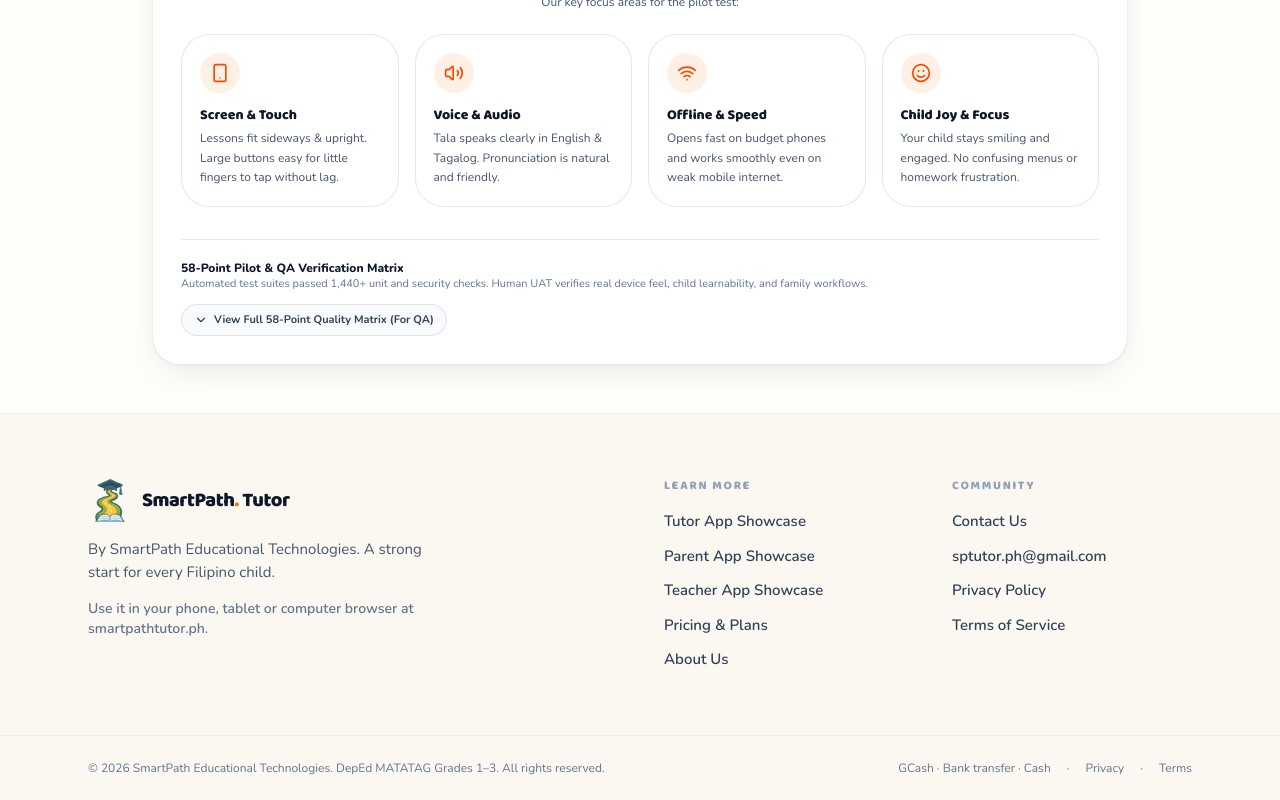
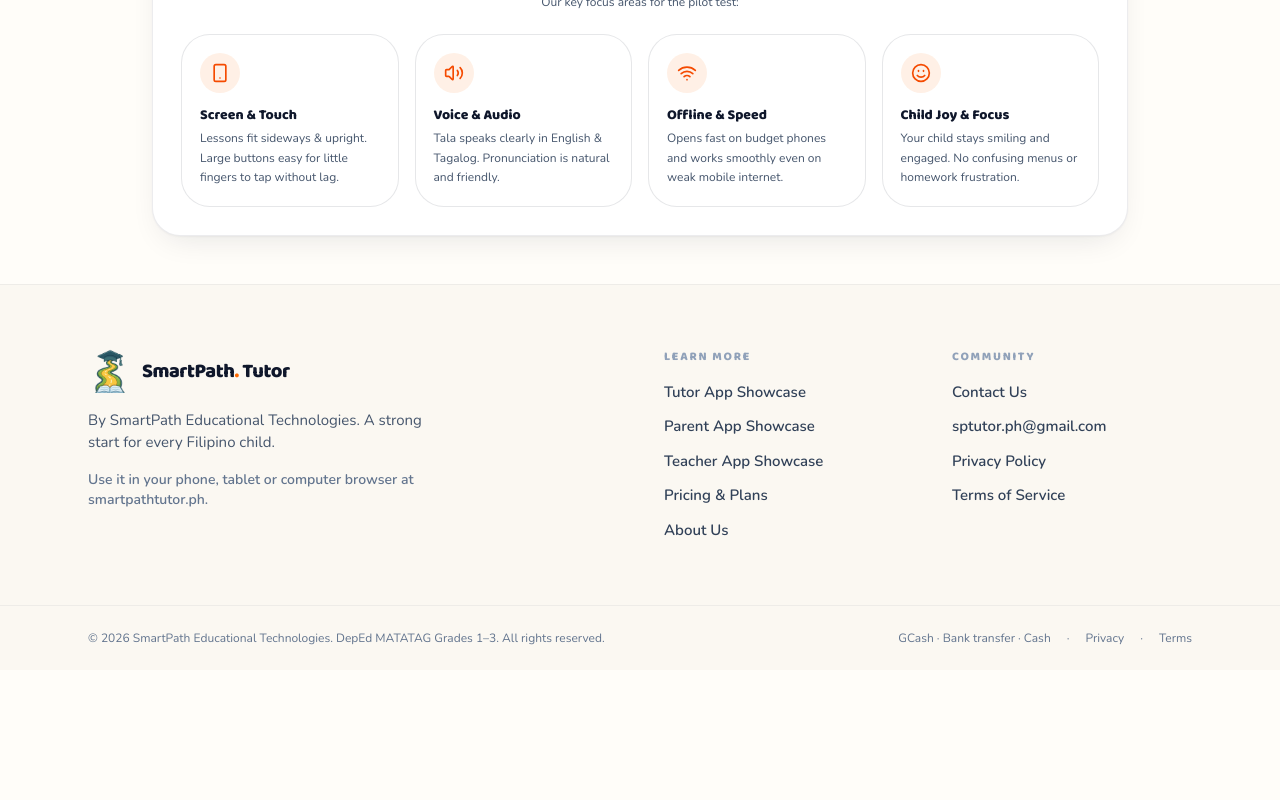
Before and after one commit to smartpathtutordev/smartpathtutorwebsite, a Next.js app: page /testers in a window 1280 px wide. Shown: the part 2829-3629 px from the top of the page. After the commit the page ends 3499 px from the top, so only its background shows below. Built offline with nearby package versions, Linux system fonts and the light colour scheme.

Commit message:
feat(testers): remove 58-point technical matrix box from uat guide

```diff
--- a/src/components/site/testers-guide.tsx
+++ b/src/components/site/testers-guide.tsx
@@ -2,7 +2,7 @@
 
 import { useState, useEffect } from "react";
 import Image from "next/image";
-import { motion, AnimatePresence } from "framer-motion";
+import { motion } from "framer-motion";
 import {
   Users,
   Compass,
@@ -22,8 +22,6 @@ import {
   Volume2,
   Smile,
   ShieldCheck,
-  ChevronDown,
-  ChevronUp,
   ArrowRight,
   Heart,
   Tablet,
@@ -48,7 +46,6 @@ export function TestersGuide() {
   const [activeTab, setActiveTab] = useState<"all" | RoleKey>("all");
   const [checked, setChecked] = useState<Record<string, boolean>>({});
   const [copiedCard, setCopiedCard] = useState(false);
-  const [showFullUat, setShowFullUat] = useState(false);
 
   // Load progress from localStorage
   useEffect(() => {
@@ -263,9 +260,6 @@ export function TestersGuide() {
       fbSmooth: "Worked smoothly!",
       fbConfusing: "A bit confusing",
       fbBug: "Found a bug",
-      fullUatBtnShow: "View Full 58-Point Quality Matrix (For QA)",
-      fullUatBtnHide: "Hide Technical Matrix",
-      fullUatNotice: "Automated test suites passed 1,440+ unit and security checks. Human UAT verifies real device feel, child learnability, and family workflows.",
     },
 
     tl: {
@@ -442,9 +436,6 @@ export function TestersGuide() {
       fbSmooth: "Maayos lahat!",
       fbConfusing: "Medyo nakakalito",
       fbBug: "May nakitang bug",
-      fullUatBtnShow: "Ipakita ang Buong 58-Point Quality Matrix (Para sa QA)",
-      fullUatBtnHide: "Itago ang Technical Matrix",
-      fullUatNotice: "Pumasa ang 1,440+ awtomatikong tests. Ang pagsusuri ng tao ang nagpapatunay sa tunay na karanasan ng pamilya.",
     },
   }[lang];
 
@@ -805,84 +796,6 @@ export function TestersGuide() {
             );
           })}
         </div>
-
-        {/* Collapsible 58-Point Technical Checklist for QA & Pilots */}
-        <div className="mt-8 border-t border-slate-900/10 pt-5 dark:border-white/10">
-          <div className="flex flex-wrap items-center justify-between gap-3">
-            <div>
-              <p className="text-xs font-extrabold text-slate-900 dark:text-white">
-                58-Point Pilot &amp; QA Verification Matrix
-              </p>
-              <p className="text-[11px] text-slate-500 dark:text-slate-400">
-                {t.fullUatNotice}
-              </p>
-            </div>
-            <button
-              type="button"
-              onClick={() => setShowFullUat((prev) => !prev)}
-              className="inline-flex h-8 items-center gap-1.5 rounded-full border border-slate-900/10 bg-slate-50 px-3 text-[11px] font-bold text-slate-700 hover:bg-slate-100 dark:border-white/10 dark:bg-slate-800 dark:text-slate-300 dark:hover:bg-slate-700"
-            >
-              {showFullUat ? (
-                <>
-                  <ChevronUp className="h-3.5 w-3.5" />
-                  {t.fullUatBtnHide}
-                </>
-              ) : (
-                <>
-                  <ChevronDown className="h-3.5 w-3.5" />
-                  {t.fullUatBtnShow}
-                </>
-              )}
-            </button>
-          </div>
-
-          <AnimatePresence>
-            {showFullUat && (
-              <motion.div
-                initial={{ opacity: 0, height: 0 }}
-                animate={{ opacity: 1, height: "auto" }}
-                exit={{ opacity: 0, height: 0 }}
-                transition={{ duration: 0.25 }}
-                className="mt-4 space-y-3 overflow-hidden rounded-2xl bg-slate-50 p-4 text-xs dark:bg-slate-800/50"
-              >
-                <div className="grid gap-2 sm:grid-cols-2">
-                  <div className="rounded-xl bg-white p-3 shadow-xs dark:bg-slate-800">
-                    <span className="font-extrabold text-slate-900 dark:text-white block">
-                      1. Functional &amp; Accounts (Items 1–15)
-                    </span>
-                    <p className="mt-1 text-[11px] text-slate-600 dark:text-slate-300">
-                      Email signup, Google login, session persistence across tabs, GCash test payments, parent plan unlock, zero data loss on refresh.
-                    </p>
-                  </div>
-                  <div className="rounded-xl bg-white p-3 shadow-xs dark:bg-slate-800">
-                    <span className="font-extrabold text-slate-900 dark:text-white block">
-                      2. Usability &amp; Audio (Items 16–25)
-                    </span>
-                    <p className="mt-1 text-[11px] text-slate-600 dark:text-slate-300">
-                      Child avatar tap-in, clear bilingual voice clips, warm praise sounds, simple back navigation, 40px+ buttons without tap delay.
-                    </p>
-                  </div>
-                  <div className="rounded-xl bg-white p-3 shadow-xs dark:bg-slate-800">
-                    <span className="font-extrabold text-slate-900 dark:text-white block">
-                      3. Device &amp; Screen (Items 26–47)
-                    </span>
-                    <p className="mt-1 text-[11px] text-slate-600 dark:text-slate-300">
-                      iPhone &amp; budget Android testing, auto-rotation sideways, offline PWA reopen under 1.5s, fast 3G loading screen with spinner.
-                    </p>
-                  </div>
-                  <div className="rounded-xl bg-white p-3 shadow-xs dark:bg-slate-800">
-                    <span className="font-extrabold text-slate-900 dark:text-white block">
-                      4. Security &amp; Safety (Items 48–58)
-                    </span>
-                    <p className="mt-1 text-[11px] text-slate-600 dark:text-slate-300">
-                      Zero child data tracking, lesson content protected by signed passes, Admin 30-min idle timeout, TLS 1.2+ encryption verified.
-                    </p>
-                  </div>
-                </div>
-              </motion.div>
-            )}
-          </AnimatePresence>
-        </div>
       </section>
     </div>
   );
```
